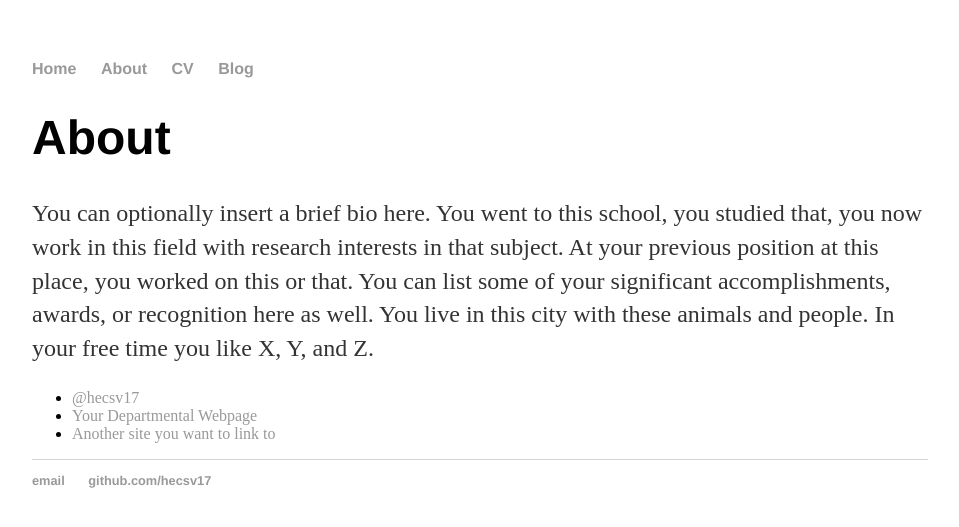
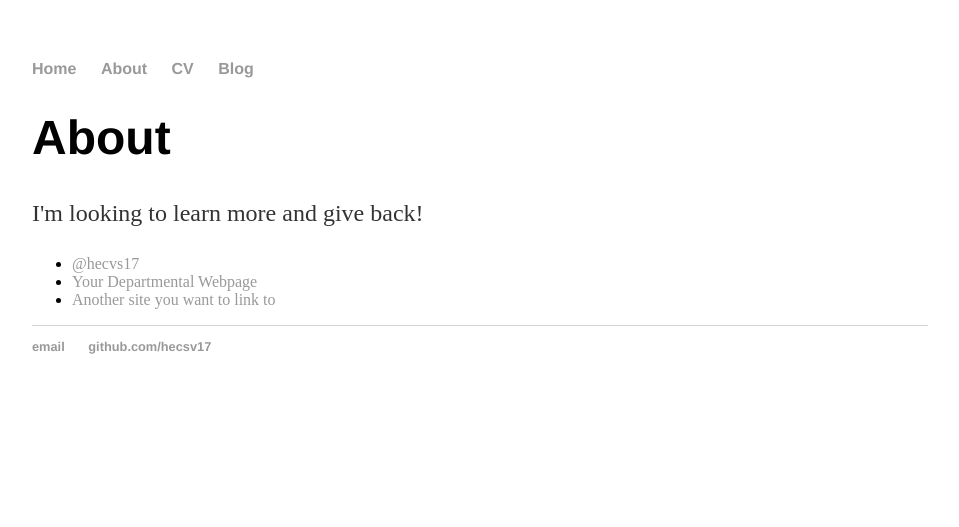
Before and after one commit to hecsv17/hecsv17.github.io, a Jekyll site: the page built from about/index.html, in a window 1280 px wide. Shown: the top 527 px of the page, without its empty margins (160-1119 px from the left). Built offline with Jekyll 4.4.1, drawn with Linux system fonts in a browser that asks for light colours.

Commit message:
Update index.html

```diff
--- a/about/index.html
+++ b/about/index.html
@@ -5,10 +5,10 @@ title: About hecsv17
 
 		<div class="about">
 			<h1>About</h1>
-			<p>You can optionally insert a brief bio here. You went to this school, you studied that, you now work in this field with research interests in that subject. At your previous position at this place, you worked on this or that. You can list some of your significant accomplishments, awards, or recognition here as well. You live in this city with these animals and people. In your free time you like X, Y, and Z.</p>
+			<p>I'm looking to learn more and give back!</p>
 
 			<ul class="contacts">
-				<li><a href="#">@hecsv17</a></li>
+				<li><a href="https://twitter.com/hecsv17">@hecvs17</a></li>
 				<li><a href="#">Your Departmental Webpage</a></li>
 				<li><a href="#">Another site you want to link to</a></li>
 				</ul>
```
